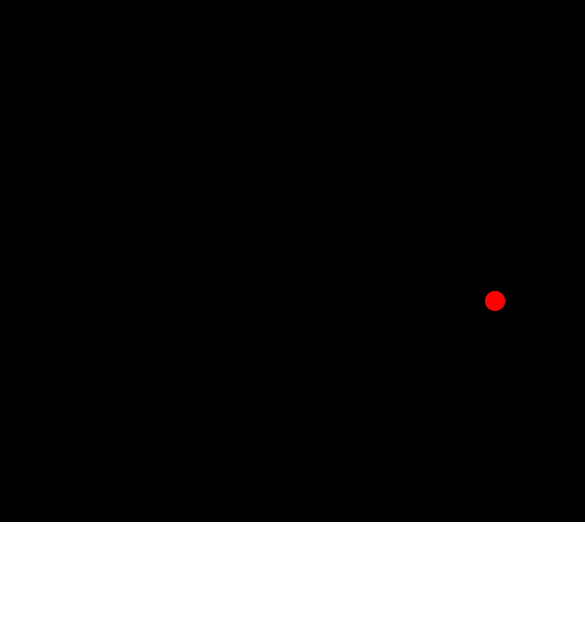
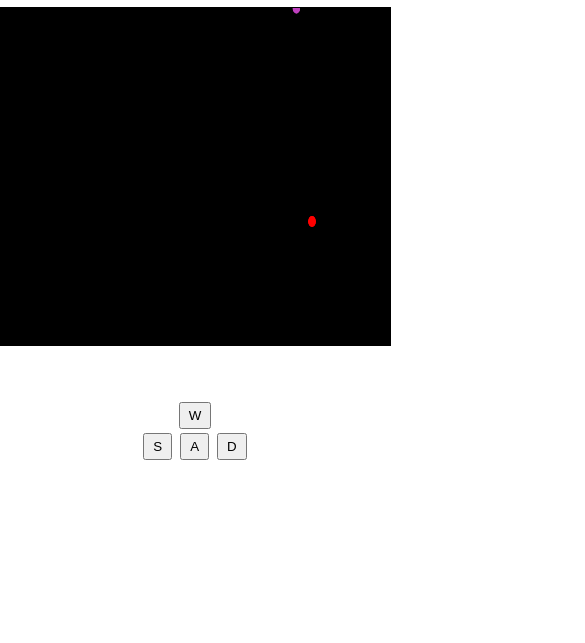
Before and after one commit to sarthak78381/canvas-snake-game, a plain HTML site: page index.html in a window 390 px wide. Shown: the part 201-844 px from the top of the page, 585 px wide, since content can reach past the window. Drawn offline with Linux system fonts and the light colour scheme.

Commit message:
added mobile responsive design and controllers button

```diff
--- a/index.html
+++ b/index.html
@@ -10,7 +10,18 @@
     <link rel="stylesheet" href="style.css">
 </head>
 <body>
+    <h1>SNAKE GAME</h1>
     <canvas id="canvas"></canvas>
+    <div class="controllers">
+        <div class="up-button">
+            <button id='up_button'>W</button>
+        </div>
+        <div class="low-button">
+            <button id='left_button'>S</button>
+            <button id='bottom_button'>A</button>
+            <button id='right_button'>D</button>
+        </div>
+    </div>
 </body>
 <!-- JavaScript -->
 <script src="script.js"></script>
--- a/script.js
+++ b/script.js
@@ -1,5 +1,10 @@
 const canvas = document.querySelector('canvas');
 const ctx = canvas.getContext('2d');
+
+const upButton = document.getElementById('up_button');
+const leftButton = document.getElementById('left_button');
+const bottomButton = document.getElementById('bottom_button');
+const rightButton = document.getElementById('right_button');
 
 
 // let {innerWidth, innerHeight} = window;
@@ -192,3 +197,20 @@ window.addEventListener('keypress', (e) => {
         y = 20;
     }
 })
+
+upButton.addEventListener('click', () => {
+    direction = 'height';
+    y = -20;
+})
+leftButton.addEventListener('click', () => {
+    direction = 'width';
+    x = -20;
+})
+bottomButton.addEventListener('click', () => {
+    direction = 'height';
+    y = 20;
+})
+rightButton.addEventListener('click', () => {
+    direction = 'width';
+    x = 20;
+})
--- a/style.css
+++ b/style.css
@@ -9,11 +9,39 @@ body {
     min-height: 100vh;
     /* background-color: rgba(0,0,0,0.94); */
     display: flex;
+    flex-direction: column;
     justify-content: center;
     align-items: center;
+    height: 100vh;
+    width: 100vw;
 }
 
 #canvas{
     border: 1px solid #000;
     background-color: #000;
+    height: 70%;
+    width: 70%;
 }
+
+.controllers{
+    height: 20%;
+    width: 100%;
+    display: flex;
+    flex-direction: column;
+    justify-content: center;
+    align-items: center;
+}
+
+button{
+    outline: none;
+    padding: 4px 8px;
+    margin: 2px;
+    cursor: pointer;
+}
+
+@media only screen and (max-width: 800px) {
+    #canvas{
+        height: 40%;
+        width: 100%;
+    }
+}
```
